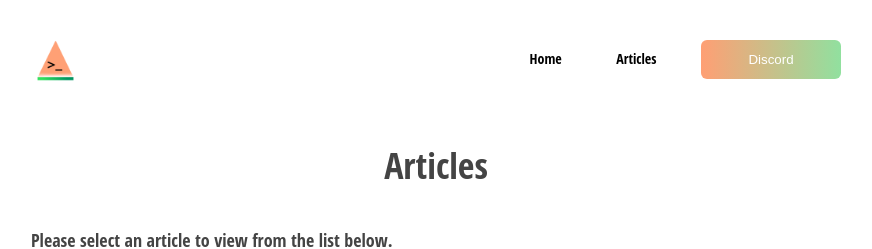
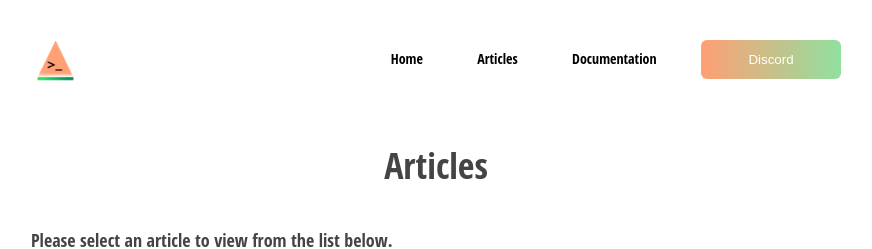
Before and after one commit to suika2engine/suika2engine.github.io, a Jekyll site: the page built from articles.md, in a window 1280 px wide. Shown: the top 249 px of the page, without its empty margins (204-1076 px from the left). Built offline with Jekyll 4.4.1, drawn with Linux system fonts in a browser that asks for light colours; our own code applies the rules of GitHub Pages for plain Markdown files.

Commit message:
Update navigation-en.html

```diff
--- a/_includes/navigation-en.html
+++ b/_includes/navigation-en.html
@@ -5,6 +5,7 @@
     <ul id="menuList">
       <li><a href="/">Home</a></li>
       <li><a href="/articles.html">Articles</a></li>
+      <li><a href="/docs.html">Documentation</a></li>
       <a href="https://discord.gg/ZmvXxE8GFg"><button type="button">Discord</button></a>
     </ul>
   </nav>
```
